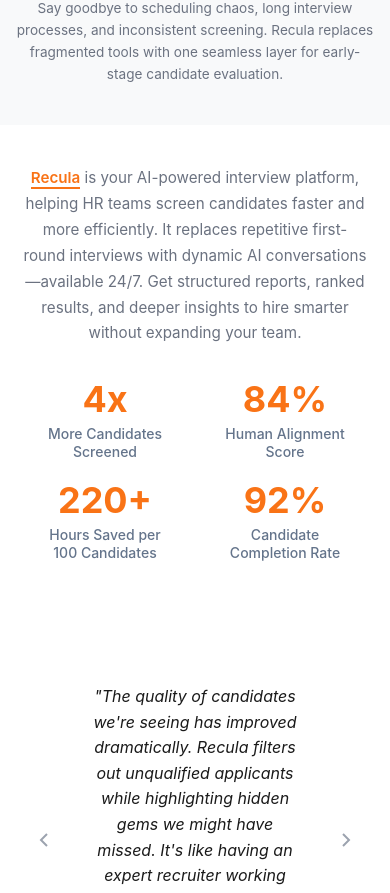
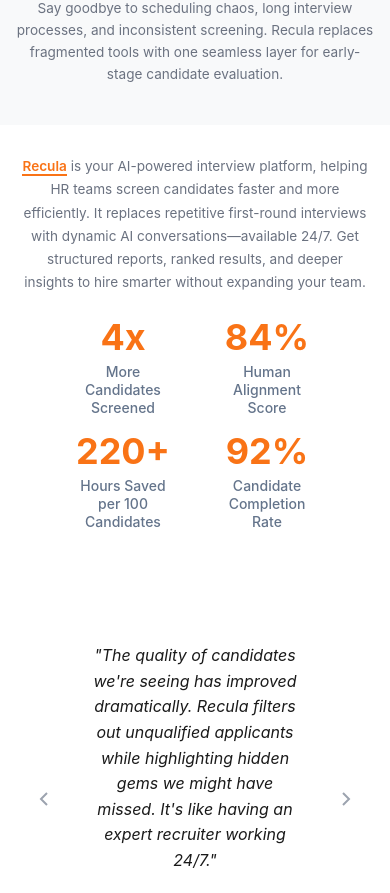
Before and after one commit to samualetto35/hello-world-app, a React (Create React App) app: page / in a window 390 px wide. Shown: the part 1958-2851 px from the top of the page. Built offline with nearby package versions, Linux system fonts and the light colour scheme.

Commit message:
Make mobile stats section smaller: Reduce font sizes, padding and spacing

```diff
--- a/src/components/StatsSection.css
+++ b/src/components/StatsSection.css
@@ -113,24 +113,24 @@
 /* Mobile responsiveness */
 @media (max-width: 768px) {
   .stats-section {
-    padding: 50px 16px;
+    padding: 35px 16px;
   }
 
   .stats-description {
     padding: 0 20px;
-    margin-bottom: 40px;
+    margin-bottom: 30px;
   }
 
   .stats-text {
-    font-size: 1rem;
+    font-size: 0.9rem;
   }
 
   .stats-grid {
     display: grid !important;
     grid-template-columns: 1fr 1fr !important;
     grid-template-rows: auto auto !important;
-    gap: 30px 20px !important;
-    max-width: 400px;
+    gap: 20px 15px !important;
+    max-width: 320px;
     margin: 0 auto;
     width: 100%;
   }
@@ -142,15 +142,15 @@
   }
 
   .stat-number {
-    font-size: 2.2rem;
+    font-size: 1.6rem;
     color: #f97316 !important;
-    margin-bottom: 12px;
+    margin-bottom: 8px;
     display: block;
   }
 
   .stat-label {
-    font-size: 0.85rem;
-    line-height: 1.3;
+    font-size: 0.7rem;
+    line-height: 1.2;
     display: block;
   }
 }
@@ -158,24 +158,24 @@
 /* Small mobile */
 @media (max-width: 480px) {
   .stats-section {
-    padding: 40px 12px;
+    padding: 30px 12px;
   }
 
   .stats-description {
     padding: 0 10px;
-    margin-bottom: 35px;
+    margin-bottom: 25px;
   }
 
   .stats-text {
-    font-size: 0.95rem;
+    font-size: 0.85rem;
   }
 
   .stats-grid {
     display: grid !important;
     grid-template-columns: 1fr 1fr !important;
     grid-template-rows: auto auto !important;
-    gap: 25px 15px !important;
-    max-width: 350px;
+    gap: 15px 10px !important;
+    max-width: 280px;
     margin: 0 auto;
     width: 100%;
   }
@@ -187,15 +187,15 @@
   }
 
   .stat-number {
-    font-size: 1.8rem;
+    font-size: 1.4rem;
     color: #f97316 !important;
-    margin-bottom: 10px;
+    margin-bottom: 6px;
     display: block;
   }
 
   .stat-label {
-    font-size: 0.75rem;
-    line-height: 1.2;
+    font-size: 0.65rem;
+    line-height: 1.1;
     display: block;
   }
 }
@@ -212,17 +212,17 @@
 
   .stats-container .stats-grid .stat-item {
     width: 100% !important;
-    max-width: 150px !important;
+    max-width: 120px !important;
   }
 }
 
 @media screen and (max-width: 480px) {
   .stats-container .stats-grid {
     grid-template-columns: repeat(2, 1fr) !important;
-    gap: 20px 10px !important;
+    gap: 15px 8px !important;
   }
 
   .stats-container .stats-grid .stat-item {
-    max-width: 120px !important;
+    max-width: 100px !important;
   }
 }
```
